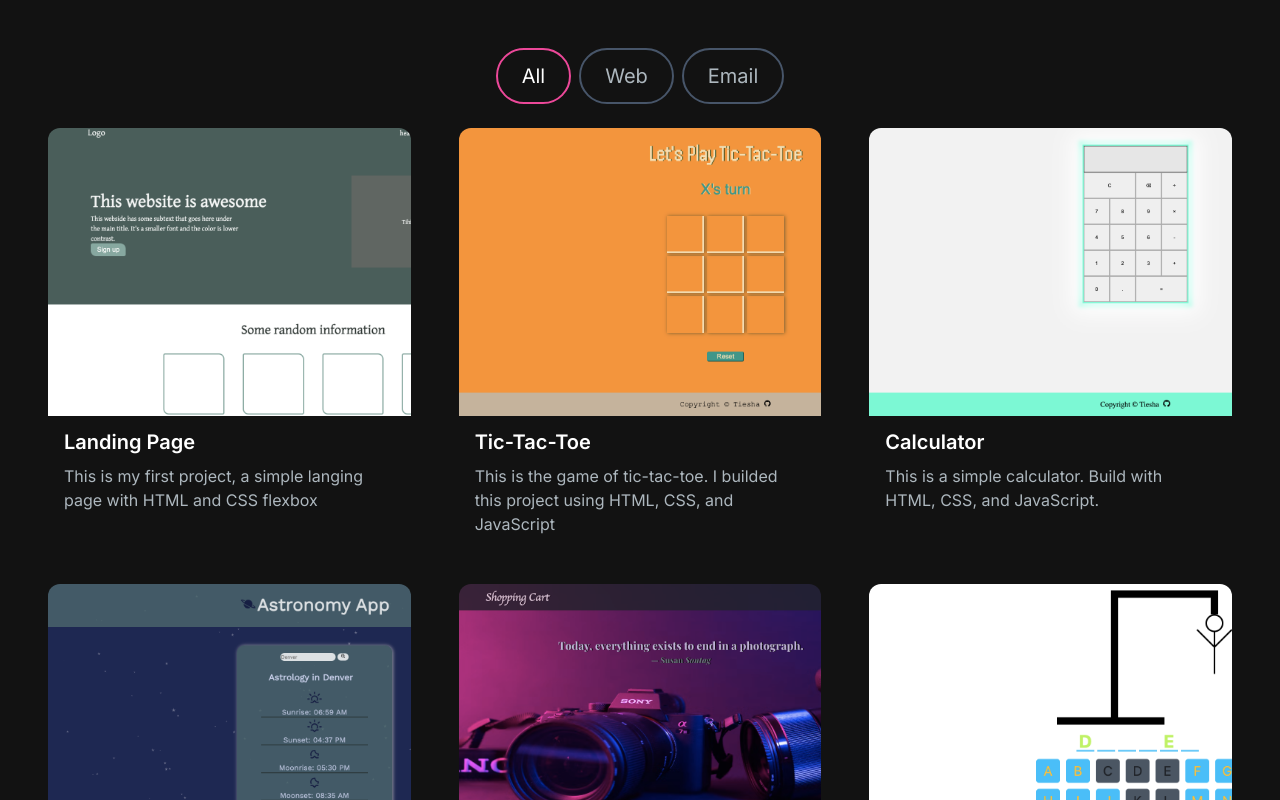
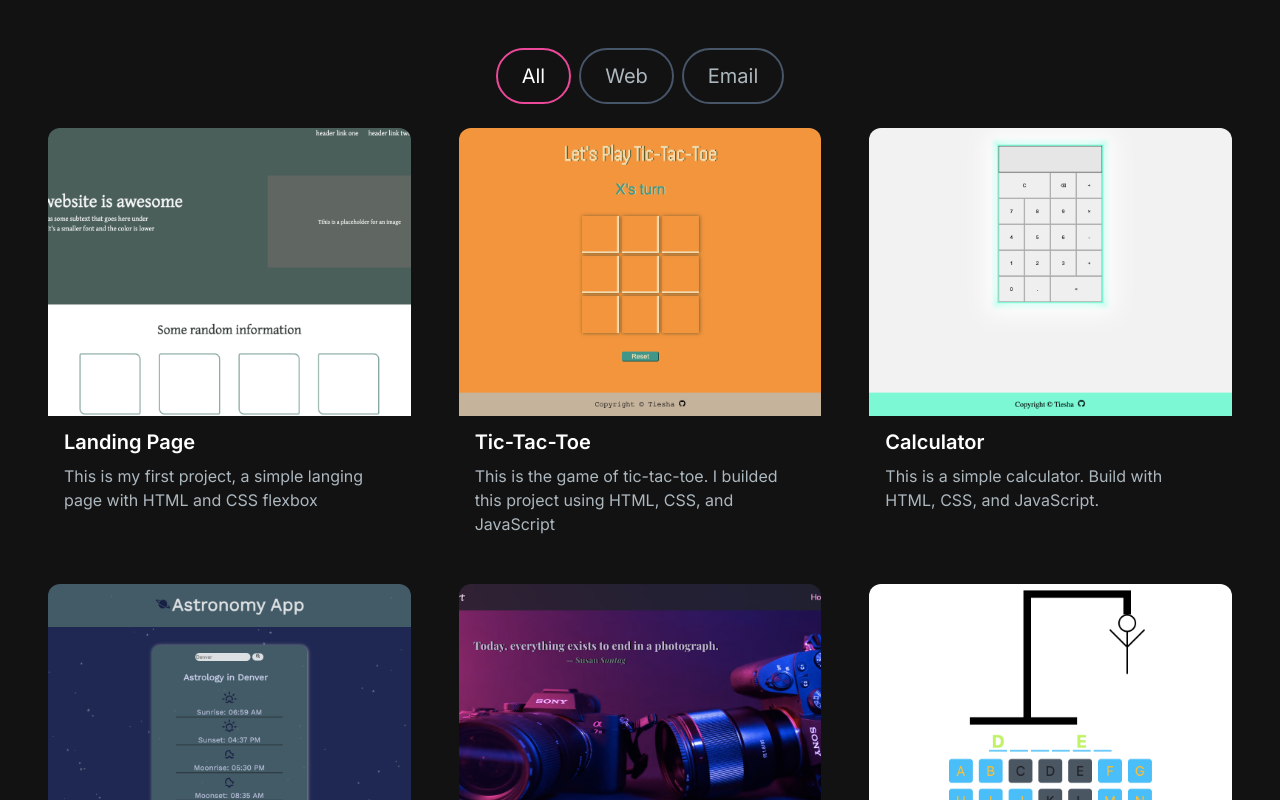
Before and after one commit to Tiesha93/portfolio-website, a Next.js app: page / in a window 1280 px wide. Shown: the part 1340-2140 px from the top of the page. Built offline with nearby package versions, Linux system fonts and the light colour scheme.

Commit message:
Centered images.

```diff
--- a/src/app/components/ProjectCard.jsx
+++ b/src/app/components/ProjectCard.jsx
@@ -7,7 +7,7 @@ const ProjectCard = ({ imgUrl, title, description, gitUrl, previewUrl }) => {
     <div>
       <div
         className="h-52 md:h-72 rounded-t-xl relative group"
-        style={{ background: `url(${imgUrl})`, backgroundSize: "cover" }}
+        style={{ background: `url(${imgUrl})`, backgroundSize: "cover", backgroundPosition: "center" }}
       >
         <div className="overlay items-center justify-center absolute top-0 left-0 w-full h-full bg-[#181818] bg-opacity-0 hidden group-hover:flex group-hover:bg-opacity-80 transition-all duration-500 ">
           <Link
```
